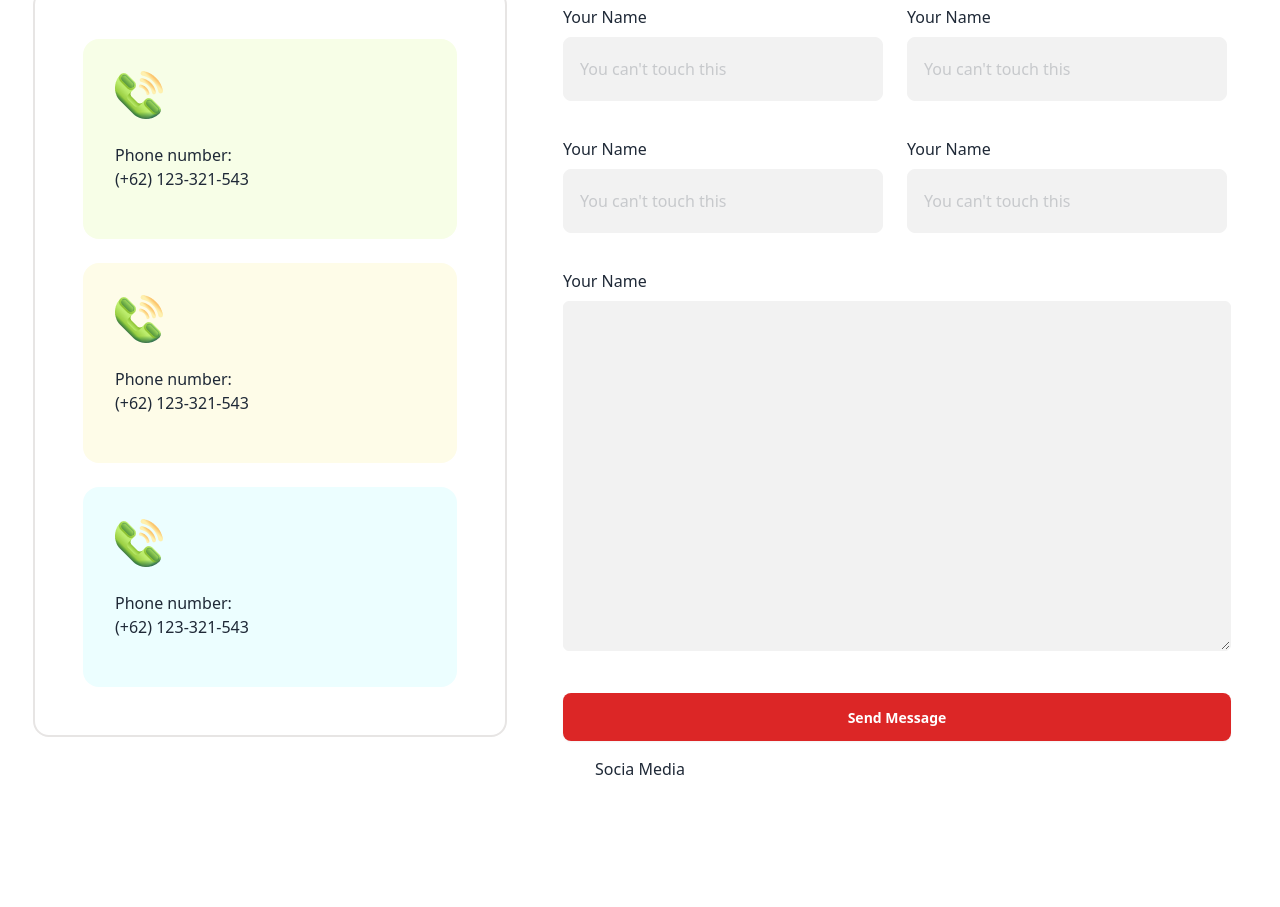
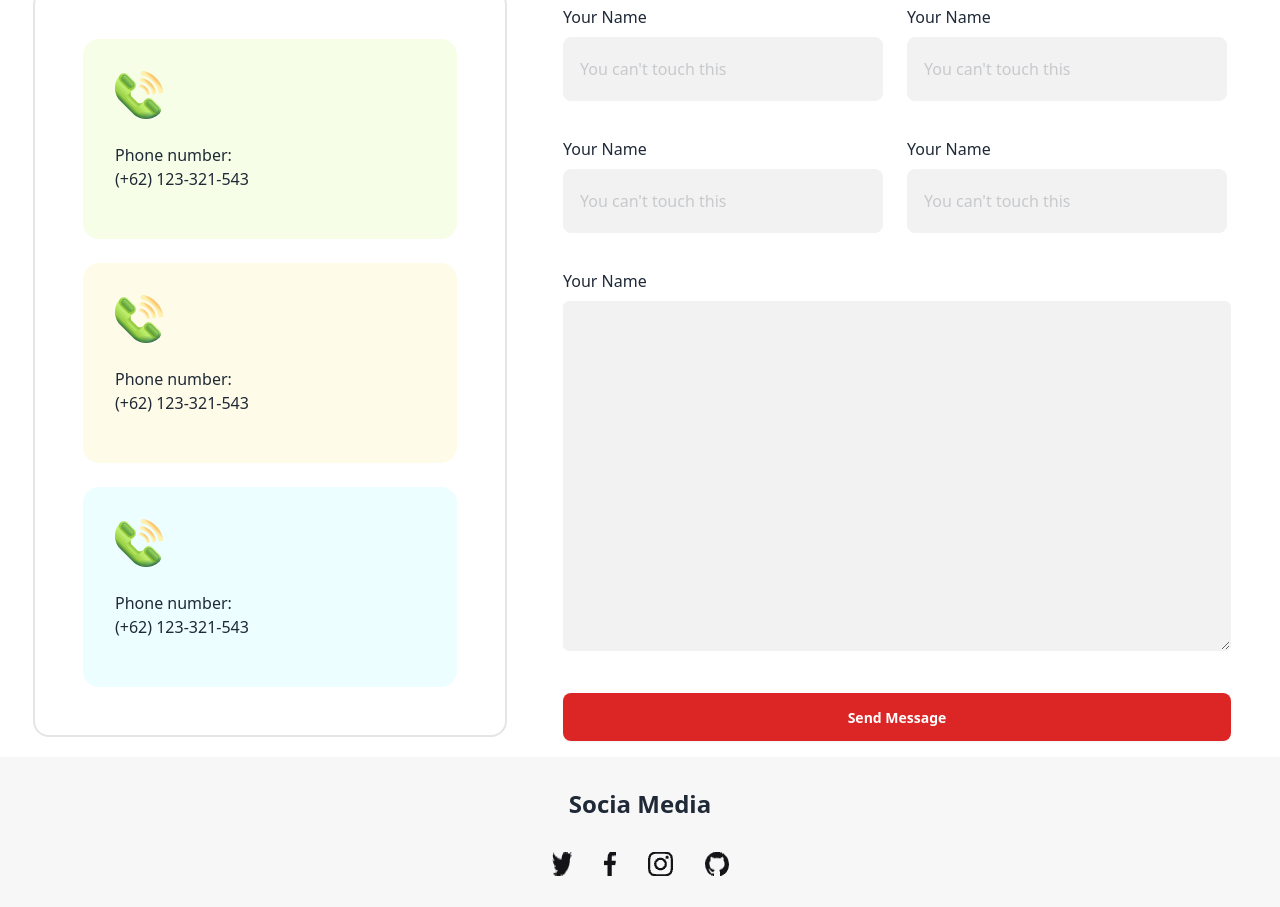
Before and after one commit to sajjadhussains/Hockey_Academy, a plain HTML site: page index.html in a window 1280 px wide. Shown: the part 3825-4732 px from the top of the page. Before the commit the page ends 4606 px from the top, so only its background shows below. Drawn offline with nearby package versions, Linux system fonts and the light colour scheme.

Commit message:
social media section done

```diff
--- a/index.html
+++ b/index.html
@@ -7,6 +7,11 @@
     <title>hockey</title>
     <link href="https://cdn.jsdelivr.net/npm/daisyui@4.7.3/dist/full.min.css" rel="stylesheet" type="text/css" />
     <script src="https://cdn.tailwindcss.com"></script>
+    <style>
+        .social-media{
+            background: rgba(19, 19, 24, 0.03);
+        }
+    </style>
 
     <script>
         module.exports = {
@@ -405,9 +410,15 @@
                 </form>
                 </div>
             </div>
-            <div class="flex justify-center">
+            <div class="flex justify-center social-media h-[150px] items-center">
                 <div>
-                    <h1>Socia Media</h1>
+                    <h1 class="text-center mb-8 text-2xl font-bold">Socia Media</h1>
+                    <div class="flex gap-8">
+                        <img src="./Images/icon_1.png" alt="">
+                        <img src="./Images/icon-2.png" alt="">
+                        <img src="./Images/icon_3.png" alt="">
+                        <img src="./Images/icon_4.png" alt="">
+                    </div>
                 </div>
             </div>
         </section>
```
Also changed, not shown: Images/icon-2.png (added), Images/icon_1.png (added), Images/icon_3.png (added), Images/icon_4.png (added).
